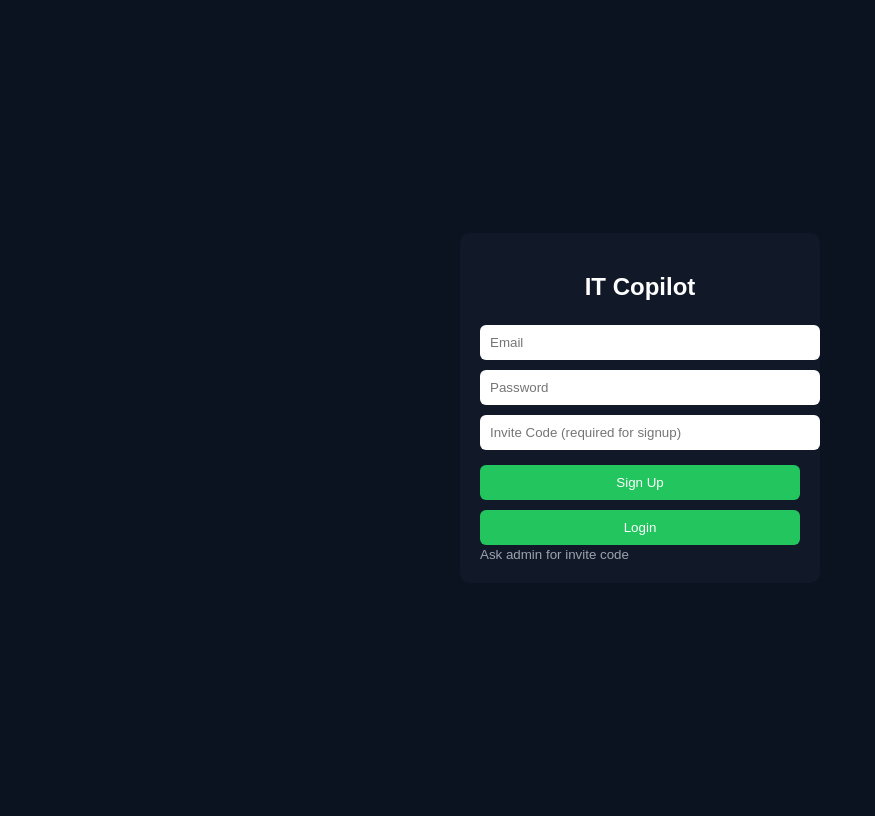
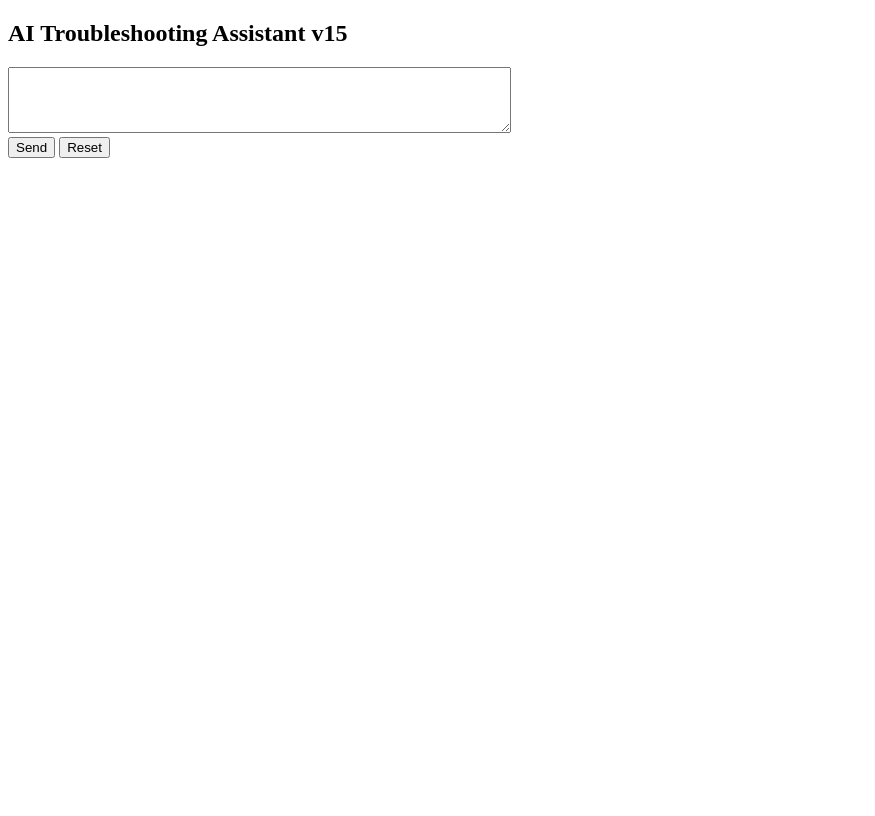
Before and after one commit to bgrider1984/it-ai-tool, a Flask app: page / in a window 1280 px wide. Shown: the whole page, without its empty margins (0-875 px from the left). After the commit the page ends 158 px from the top, so only its background shows below. Run offline with Flask 3, Linux system fonts and the light colour scheme.

Commit message:
Update index.html

```diff
--- a/templates/index.html
+++ b/templates/index.html
@@ -1,125 +1,35 @@
 <!DOCTYPE html>
 <html>
 <head>
-<meta charset="UTF-8">
-<title>IT Copilot Login</title>
+    <title>AI Helpdesk v15</title>
+</head>
+<body>
+    <h2>AI Troubleshooting Assistant v15</h2>
 
-<style>
-body {
-    font-family: Arial;
-    background:#0b1220;
-    color:white;
-    display:flex;
-    justify-content:center;
-    align-items:center;
-    height:100vh;
-}
+    <textarea id="input" rows="4" cols="60"></textarea><br>
+    <button onclick="send()">Send</button>
+    <button onclick="resetChat()">Reset</button>
 
-.container {
-    background:#111827;
-    padding:20px;
-    border-radius:10px;
-    width:320px;
-}
-
-input {
-    width:100%;
-    padding:10px;
-    margin:5px 0;
-    border:none;
-    border-radius:6px;
-}
-
-button {
-    width:100%;
-    padding:10px;
-    margin-top:10px;
-    background:#22c55e;
-    border:none;
-    border-radius:6px;
-    color:white;
-    cursor:pointer;
-}
-
-h2 {
-    text-align:center;
-}
-
-small {
-    color:#9ca3af;
-}
-</style>
-</head>
-
-<body>
-
-<div class="container">
-
-<h2>IT Copilot</h2>
-
-<input id="email" placeholder="Email">
-<input id="password" type="password" placeholder="Password">
-
-<!-- 🔥 NEW: INVITE CODE FIELD -->
-<input id="invite" placeholder="Invite Code (required for signup)">
-
-<button onclick="signup()">Sign Up</button>
-<button onclick="login()">Login</button>
-
-<small>Ask admin for invite code</small>
-
-</div>
+    <pre id="output"></pre>
 
     <script>
+        async function send() {
+            const msg = document.getElementById("input").value;
 
-async function signup(){
-
-    const email = document.getElementById("email").value;
-    const password = document.getElementById("password").value;
-    const invite_code = document.getElementById("invite").value;
-
-    const res = await fetch("/signup", {
-        method:"POST",
-        headers:{"Content-Type":"application/json"},
-        credentials:"include",
-        body: JSON.stringify({
-            email,
-            password,
-            invite_code   // ✅ FIXED: now sent correctly
-        })
+            const res = await fetch("/chat", {
+                method: "POST",
+                headers: {"Content-Type": "application/json"},
+                body: JSON.stringify({message: msg})
             });
 
             const data = await res.json();
-
-    if(res.ok){
-        alert("Account created. You can now login.");
-    } else {
-        alert(data.error || "Signup failed");
-    }
+            document.getElementById("output").innerText = data.response;
         }
 
-async function login(){
-
-    const email = document.getElementById("email").value;
-    const password = document.getElementById("password").value;
-
-    const res = await fetch("/login", {
-        method:"POST",
-        headers:{"Content-Type":"application/json"},
-        credentials:"include",
-        body: JSON.stringify({ email, password })
-    });
-
-    const data = await res.json();
-
-    if(res.ok){
-        window.location.href = "/dashboard";
-    } else {
-        alert(data.error || "Login failed");
+        async function resetChat() {
+            await fetch("/reset", {method: "POST"});
+            document.getElementById("output").innerText = "Reset complete.";
         }
-}
-
     </script>
-
 </body>
 </html>
```
Lines whose indentation alone changed are shown as unchanged.
